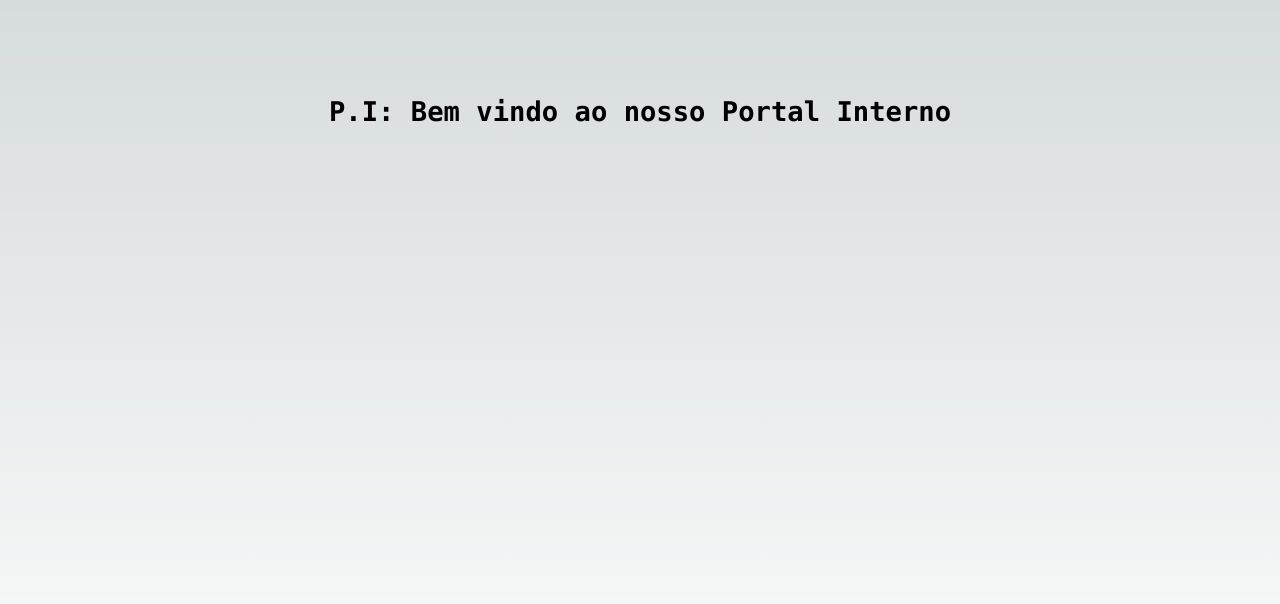
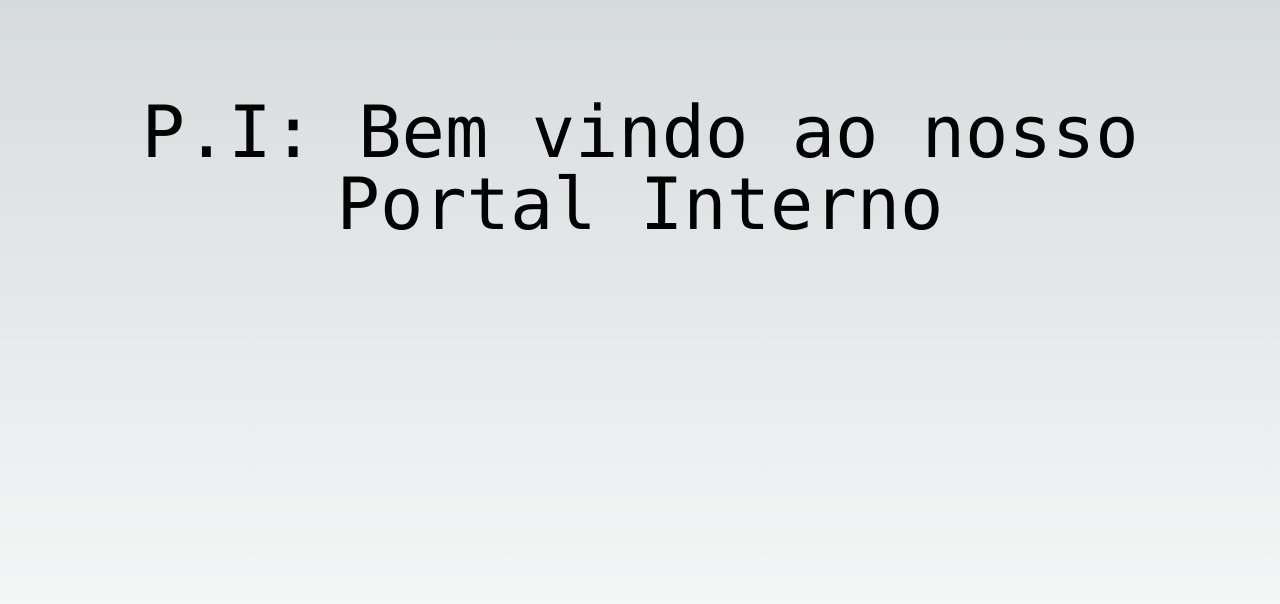
Before and after one commit to Maua-Dev/portal_interno_front, a Next.js app: page / in a window 1280 px wide. Shown: the top 604 px of the page. Built offline with nearby package versions, Linux system fonts and the light colour scheme.

Commit message:
added TAILWIND CSS & prettier plugin

```diff
--- a/package.json
+++ b/package.json
@@ -34,12 +34,16 @@
     "@testing-library/jest-dom": "^5.16.5",
     "@testing-library/react": "^14.0.0",
     "@types/jest": "^29.5.0",
+    "autoprefixer": "^10.4.14",
     "babel-jest": "^29.5.0",
     "eslint-config-prettier": "^8.8.0",
     "eslint-plugin-prettier": "^4.2.1",
     "jest": "^29.5.0",
     "jest-environment-jsdom": "^29.5.0",
+    "postcss": "^8.4.26",
     "prettier": "^2.8.8",
+    "prettier-plugin-tailwindcss": "^0.4.1",
+    "tailwindcss": "^3.3.3",
     "ts-jest": "^29.1.0",
     "ts-node": "^10.9.1"
   }
--- /dev/null
+++ b/postcss.config.js
@@ -0,0 +1,6 @@
+module.exports = {
+  plugins: {
+    tailwindcss: {},
+    autoprefixer: {}
+  }
+}
--- /dev/null
+++ b/prettier.config.js
@@ -0,0 +1,3 @@
+module.exports = {
+  plugins: [require('prettier-plugin-tailwindcss')]
+}
--- a/src/app/globals.css
+++ b/src/app/globals.css
@@ -1,3 +1,7 @@
+@tailwind base;
+@tailwind components;
+@tailwind utilities;
+
 :root {
   --max-width: 1100px;
   --border-radius: 12px;
--- a/src/app/page.tsx
+++ b/src/app/page.tsx
@@ -9,7 +9,7 @@
     <main className={styles.main}>
       <div className={styles.description}>
         <div>
-          <h1>P.I: Bem vindo ao nosso Portal Interno</h1>
+          <h1 className="text-7xl">P.I: Bem vindo ao nosso Portal Interno</h1>
         </div>
       </div>
     </main>
--- /dev/null
+++ b/tailwind.config.js
@@ -0,0 +1,12 @@
+/** @type {import('tailwindcss').Config} */
+module.exports = {
+  content: [
+    './src/pages/**/*.{js,ts,jsx,tsx,mdx}',
+    './src/components/**/*.{js,ts,jsx,tsx,mdx}',
+    './src/app/**/*.{js,ts,jsx,tsx,mdx}'
+  ],
+  theme: {
+    extend: {}
+  },
+  plugins: []
+}
```
Also changed, not shown: 1 other file (tests, documents, lock files or other folders).
